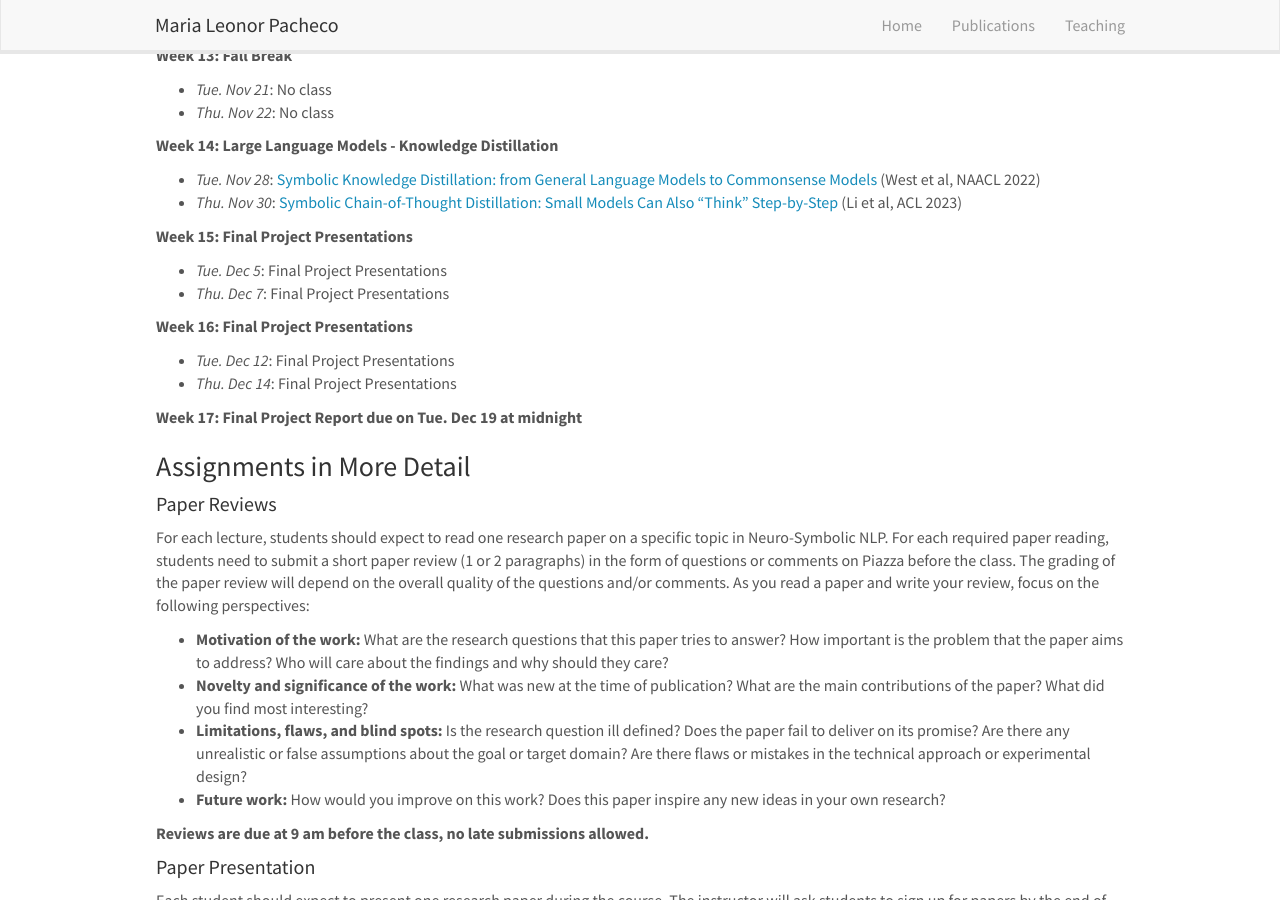
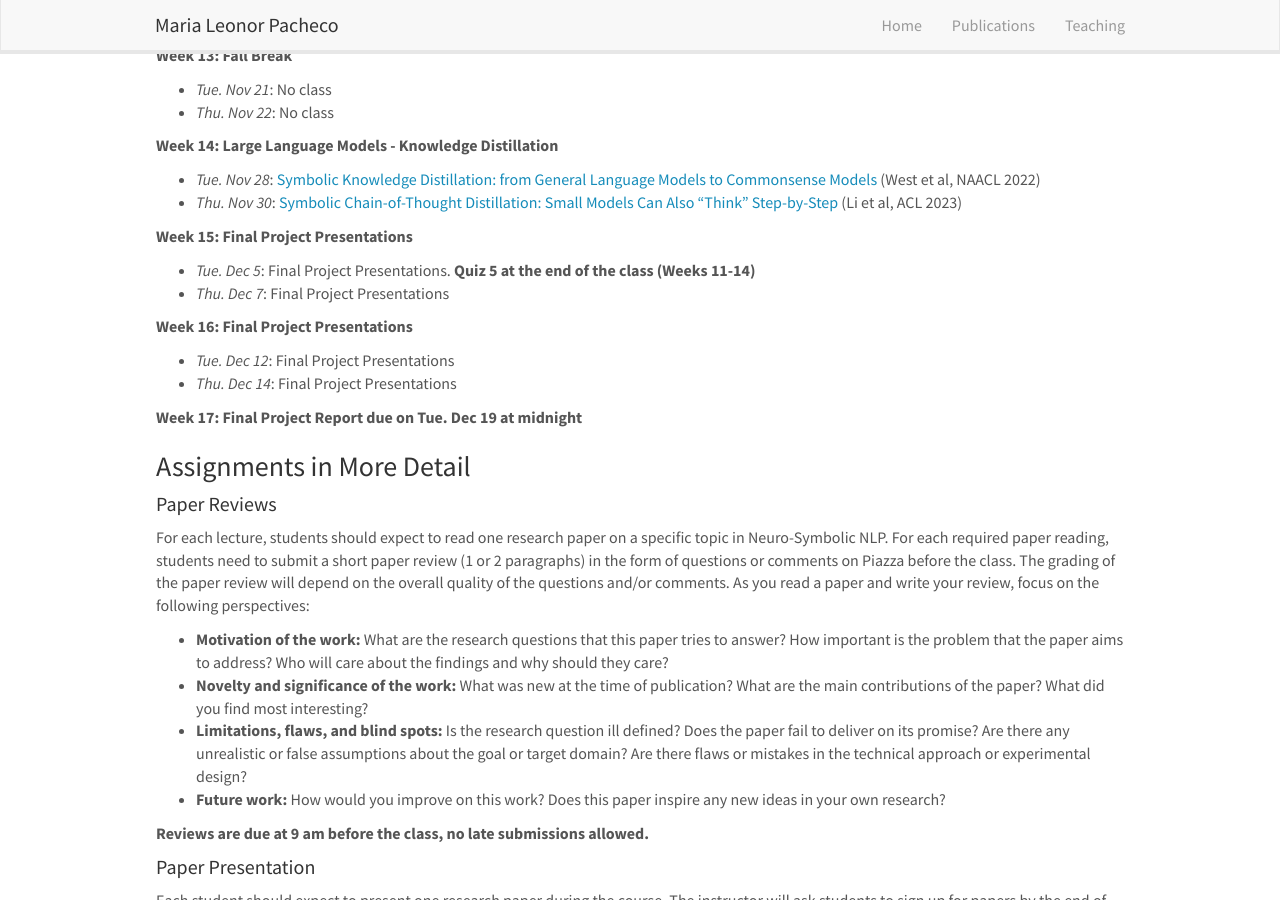
Before and after one commit to mlpacheco/mlpacheco.github.io, a Jekyll site: the page built from _pages/nesymnlp.md, in a window 1280 px wide and 900 px high, scrolled down 2043 px. Built offline with Jekyll 4.4.1, drawn with Linux system fonts in a browser that asks for light colours; nearby versions of some CDN libraries.

Commit message:
Update nesymnlp.md

```diff
--- a/_pages/nesymnlp.md
+++ b/_pages/nesymnlp.md
@@ -100,7 +100,7 @@ This is an advanced research class and assumes that students have taken a gradua
 - _Thu. Nov 30_: [Symbolic Chain-of-Thought Distillation: Small Models Can Also “Think” Step-by-Step](https://aclanthology.org/2023.acl-long.150/) (Li et al, ACL 2023)
 
 **Week 15: Final Project Presentations**
-- _Tue. Dec 5_: Final Project Presentations
+- _Tue. Dec 5_: Final Project Presentations. **Quiz 5 at the end of the class (Weeks 11-14)**
 - _Thu. Dec 7_: Final Project Presentations
 
 **Week 16: Final Project Presentations**
```
